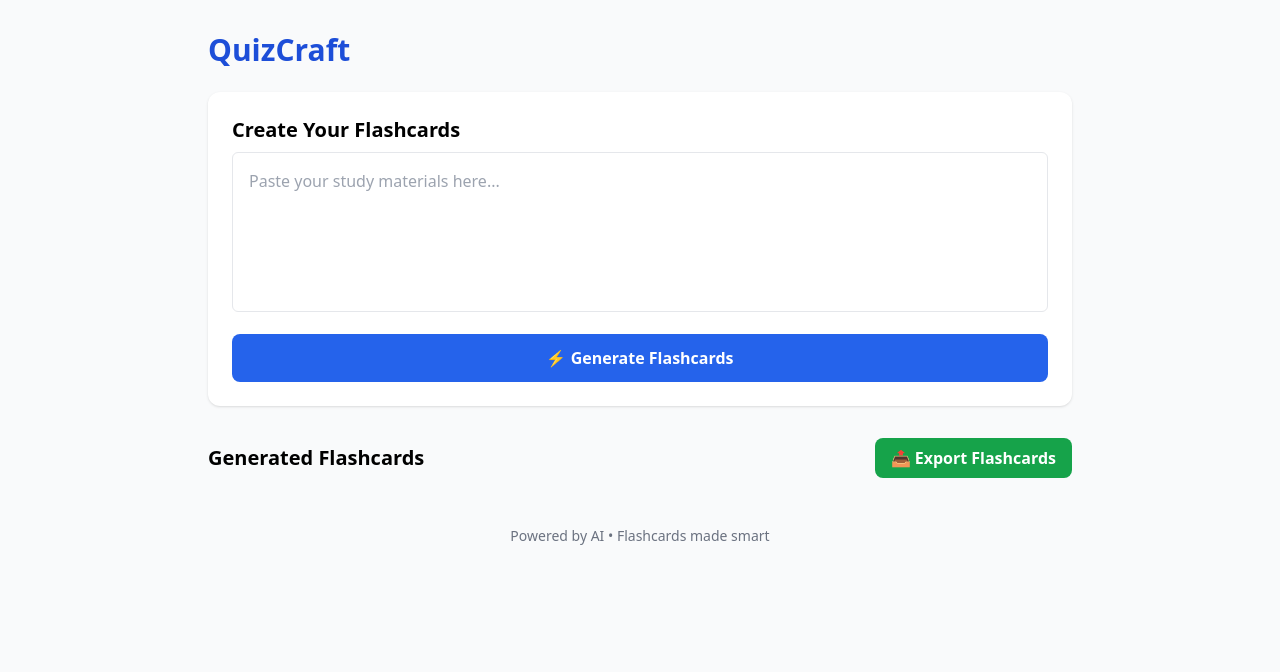
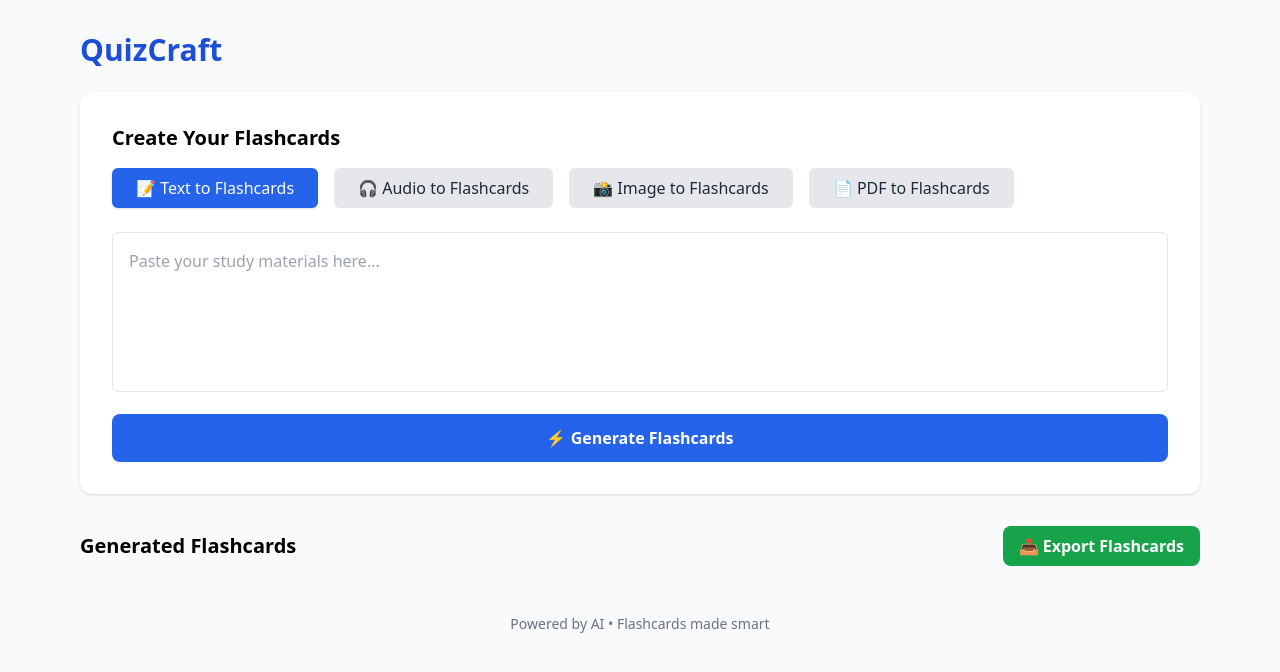
Before and after one commit to HarshDhebe4277/Code-Kalaakar, a Flask app: page / in a window 1280 px wide. Shown: the top 672 px of the page. Run offline with Flask 3, Linux system fonts and the light colour scheme; some libraries are stand-ins or nearby versions.

Commit message:
Update backend logic with more functionalities in app.py, enhance frontend in script.js and index.html

```diff
--- a/app.py
+++ b/app.py
@@ -1,11 +1,17 @@
 from flask import Flask, request, render_template, jsonify
 import google.generativeai as genai
 import re
+from faster_whisper import WhisperModel
+import tempfile
+import os
 
+# === Setup ===
 app = Flask(__name__)
-genai.configure(api_key="")  # replace with your real API key
+genai.configure(api_key=os.getenv("GEMINI_API_KEY"))
 
 flashcard_cache = {}
+
+# === Routes ===
 
 @app.route('/')
 def index():
@@ -49,7 +55,27 @@ def generate_flashcards():
         return jsonify({'status': 'success', 'flashcards': flashcards})
 
     except Exception as e:
-        return jsonify({'status': 'error', 'message': 'Something went wrong.', 'flashcards': []}), 500
+        return jsonify({'status': 'error', 'message': f'Something went wrong: {e}', 'flashcards': []}), 500
 
+@app.route('/transcribe_audio', methods=['POST'])
+def transcribe_audio():
+    if 'audio' not in request.files:
+        return jsonify({'status': 'error', 'message': 'No audio uploaded'}), 400
+
+    audio_file = request.files['audio']
+    with tempfile.NamedTemporaryFile(delete=False, suffix=".wav") as tmp:
+        audio_file.save(tmp.name)
+        whisper_model = WhisperModel("base", compute_type="int8")
+        segments, _ = whisper_model.transcribe(tmp.name)
+        transcript = ' '.join([seg.text for seg in segments])
+
+    if not transcript.strip():
+        return jsonify({'status': 'error', 'message': 'Could not transcribe audio'}), 400
+
+    return jsonify({'status': 'success', 'transcript': transcript})
+
+# No backend OCR here because we're using Tesseract.js on frontend.
+
+# === Run Server ===
 if __name__ == '__main__':
     app.run(debug=True)
--- a/static/script.js
+++ b/static/script.js
@@ -33,13 +33,26 @@ async function generateFlashcards() {
 
       result.flashcards.forEach(flashcard => {
         const card = document.createElement('div');
-        card.className = "bg-gradient-to-br from-blue-100 to-purple-100 p-4 rounded-lg shadow hover:shadow-md transition";
+        card.className = "flashcard relative bg-gradient-to-br from-blue-100 to-purple-100 p-4 rounded-lg shadow hover:shadow-md transition";
 
         card.innerHTML = `
+          <div class="absolute top-2 right-2 flex gap-2">
+            <button onclick="enableEditing(this)" class="edit-btn text-blue-600 text-sm hover:opacity-70" title="Edit">📝</button>
+            <button onclick="saveFlashcardEdit(this)" class="save-btn text-green-600 text-sm hover:opacity-70 hidden" title="Save">💾</button>
+            <button onclick="deleteFlashcard(this)" class="text-red-600 text-sm hover:opacity-70" title="Delete">🗑️</button>
+          </div>
+
           <h3 class="font-bold text-gray-700 mb-2">Question ${flashcard.id}</h3>
-          <p class="text-lg font-semibold text-gray-800">${flashcard.question}</p>
-          <button onclick="toggleAnswer(this)" class="mt-4 text-sm text-blue-600">👁 Show Answer</button>
-          <p class="hidden text-gray-700 mt-2">${flashcard.answer}</p>
+          <div contenteditable="false" class="question text-lg font-semibold text-gray-800 border border-transparent rounded p-1 mb-2">
+            ${flashcard.question}
+          </div>
+
+          <button onclick="toggleAnswer(this)" class="mt-2 text-sm text-blue-600">👁 Show Answer</button>
+          <div class="hidden mt-2">
+            <div contenteditable="false" class="answer text-gray-700 border border-transparent rounded p-1">
+              ${flashcard.answer}
+            </div>
+          </div>
         `;
 
         container.appendChild(card);
@@ -65,11 +78,53 @@ function toggleExportMenu() {
   menu.classList.toggle('hidden');
 }
 
+function enableEditing(btn) {
+  const card = btn.closest('.flashcard');
+  const question = card.querySelector('.question');
+  const answer = card.querySelector('.answer');
+  const editBtn = card.querySelector('.edit-btn');
+  const saveBtn = card.querySelector('.save-btn');
+
+  if (question && answer) {
+    question.setAttribute('contenteditable', 'true');
+    answer.setAttribute('contenteditable', 'true');
+    question.classList.add('border-blue-400', 'outline-none');
+    answer.classList.add('border-blue-400', 'outline-none');
+    editBtn.classList.add('hidden');
+    saveBtn.classList.remove('hidden');
+    question.focus();
+  }
+}
+
+function saveFlashcardEdit(btn) {
+  const card = btn.closest('.flashcard');
+  const question = card.querySelector('.question');
+  const answer = card.querySelector('.answer');
+  const editBtn = card.querySelector('.edit-btn');
+  const saveBtn = card.querySelector('.save-btn');
+
+  if (question && answer) {
+    question.setAttribute('contenteditable', 'false');
+    answer.setAttribute('contenteditable', 'false');
+    question.innerHTML = question.innerText.trim();
+    answer.innerHTML = answer.innerText.trim();
+    question.classList.remove('border-blue-400');
+    answer.classList.remove('border-blue-400');
+    saveBtn.classList.add('hidden');
+    editBtn.classList.remove('hidden');
+    alert('✅ Flashcard saved!');
+  }
+}
+
+function deleteFlashcard(btn) {
+  const card = btn.closest('.flashcard');
+  if (card) card.remove();
+}
+
 async function exportFlashcardsToPDF() {
   const { jsPDF } = window.jspdf;
   const doc = new jsPDF();
-
-  const flashcards = Array.from(document.querySelectorAll("#flashcards > div"));
+  const flashcards = Array.from(document.querySelectorAll("#flashcards .flashcard"));
   const userText = document.getElementById("inputText").value.trim();
 
   if (flashcards.length === 0 || !userText) {
@@ -77,13 +132,11 @@ async function exportFlashcardsToPDF() {
     return;
   }
 
-  // Title
   doc.setFontSize(16);
   doc.setTextColor(30, 64, 175);
   doc.setFont("helvetica", "bold");
   doc.text("QuizCraft Flashcard Summary", 105, 15, { align: "center" });
 
-  // User Query
   doc.setFontSize(12);
   doc.setTextColor(50);
   doc.setFont("helvetica", "bold");
@@ -94,11 +147,9 @@ async function exportFlashcardsToPDF() {
   doc.text(lines, 14, 37);
 
   const yAfterQuery = 37 + lines.length * 6;
-
-  // Flashcards
   const tableData = flashcards.map((card, index) => {
-    const question = card.querySelectorAll("p")[0]?.innerText || "";
-    const answer = card.querySelectorAll("p")[1]?.innerText || "";
+    const question = card.querySelector(".question")?.innerText.trim() || "";
+    const answer = card.querySelector(".answer")?.innerText.trim() || "";
     return [`Q${index + 1}: ${question}`, `A${index + 1}: ${answer}`];
   });
 
@@ -106,20 +157,9 @@ async function exportFlashcardsToPDF() {
     startY: yAfterQuery + 10,
     head: [['Question', 'Answer']],
     body: tableData,
-    styles: {
-      fontSize: 11,
-      cellPadding: 4,
-      overflow: 'linebreak',
-    },
-    headStyles: {
-      fillColor: [30, 64, 175],
-      textColor: 255,
-      halign: "center"
-    },
-    columnStyles: {
-      0: { cellWidth: 85 },
-      1: { cellWidth: 85 }
-    },
+    styles: { fontSize: 11, cellPadding: 4, overflow: 'linebreak' },
+    headStyles: { fillColor: [30, 64, 175], textColor: 255, halign: "center" },
+    columnStyles: { 0: { cellWidth: 85 }, 1: { cellWidth: 85 } },
     theme: 'striped',
     margin: { top: 10, left: 14, right: 14 },
     didDrawPage: function (data) {
@@ -134,7 +174,7 @@ async function exportFlashcardsToPDF() {
 }
 
 function exportFlashcardsToCSV() {
-  const flashcards = Array.from(document.querySelectorAll("#flashcards > div"));
+  const flashcards = Array.from(document.querySelectorAll("#flashcards .flashcard"));
   const userText = document.getElementById("inputText").value.trim();
 
   if (flashcards.length === 0 || !userText) {
@@ -146,8 +186,8 @@ function exportFlashcardsToCSV() {
   csv += "Question,Answer\n";
 
   flashcards.forEach((card, index) => {
-    const question = card.querySelectorAll("p")[0]?.innerText || "";
-    const answer = card.querySelectorAll("p")[1]?.innerText || "";
+    const question = card.querySelector(".question")?.innerText.trim() || "";
+    const answer = card.querySelector(".answer")?.innerText.trim() || "";
     csv += `"${question.replace(/"/g, '""')}","${answer.replace(/"/g, '""')}"\n`;
   });
 
@@ -160,3 +200,146 @@ function exportFlashcardsToCSV() {
   link.click();
   document.body.removeChild(link);
 }
+
+async function uploadAudio() {
+  const fileInput = document.getElementById('audioFile');
+  const uploadStatus = document.getElementById('uploadStatus');
+  const container = document.getElementById('flashcards');
+  container.innerHTML = ''; // Clear old cards
+
+  if (!fileInput.files.length) {
+    alert('Please select an audio file.');
+    return;
+  }
+
+  uploadStatus.textContent = '⏳ Uploading and transcribing audio...';
+  uploadStatus.className = 'text-sm text-gray-600 animate-pulse';
+
+  const formData = new FormData();
+  formData.append('audio', fileInput.files[0]);
+
+  try {
+    const res = await fetch('/transcribe_audio', {
+      method: 'POST',
+      body: formData
+    });
+
+    const result = await res.json();
+
+    if (result.status === 'success') {
+      uploadStatus.textContent = '✅ Transcription successful! Generating flashcards...';
+      document.getElementById('inputText').value = result.transcript;
+      await generateFlashcards();
+      uploadStatus.textContent = '';
+    } else {
+      uploadStatus.textContent = '❌ ' + result.message;
+      uploadStatus.className = 'text-sm text-red-600';
+    }
+  } catch (err) {
+    uploadStatus.textContent = '❌ Upload failed. Try again.';
+    uploadStatus.className = 'text-sm text-red-600';
+  }
+}
+
+// New: Image OCR and flashcard generation using Tesseract.js on client-side
+async function uploadImage() {
+  const fileInput = document.getElementById('imageFile');
+  const imageStatus = document.getElementById('imageStatus');
+  const container = document.getElementById('flashcards');
+  container.innerHTML = ''; // Clear previous flashcards
+
+  if (!fileInput.files.length) {
+    alert('Please select an image file.');
+    return;
+  }
+
+  const file = fileInput.files[0];
+  imageStatus.textContent = '🔍 Scanning image for text...';
+  imageStatus.className = 'text-sm text-gray-600 animate-pulse';
+
+  try {
+    // Use Tesseract.js to extract text
+    const { data: { text } } = await Tesseract.recognize(
+      file,
+      'eng',
+      { logger: m => {
+          // Optional: you can update a progress bar here with m.progress
+          // console.log(m);
+        }
+      }
+    );
+
+    if (!text.trim()) {
+      imageStatus.textContent = '❌ No text found in the image.';
+      imageStatus.className = 'text-sm text-red-600';
+      return;
+    }
+
+    imageStatus.textContent = '✅ Text extracted! Generating flashcards...';
+    document.getElementById('inputText').value = text;
+    await generateFlashcards();
+    imageStatus.textContent = '';
+  } catch (error) {
+    imageStatus.textContent = '❌ Failed to scan image. Try another one.';
+    imageStatus.className = 'text-sm text-red-600';
+  }
+}
+
+
+// 👇 Add this at the bottom of your existing script.js
+
+async function uploadPDF() {
+  const fileInput = document.getElementById('pdfFile');
+  const pdfStatus = document.getElementById('pdfStatus');
+  const container = document.getElementById('flashcards');
+  container.innerHTML = '';
+
+  if (!fileInput.files.length) {
+    alert('Please select a PDF file.');
+    return;
+  }
+
+  const file = fileInput.files[0];
+
+  if (file.size > 5 * 1024 * 1024) { // 5MB limit
+    pdfStatus.textContent = '❌ File too large. Try a smaller chapter or section.';
+    pdfStatus.className = 'text-sm text-red-600';
+    return;
+  }
+
+  pdfStatus.textContent = '📄 Extracting text from PDF...';
+  pdfStatus.className = 'text-sm text-gray-600 animate-pulse';
+
+  try {
+    const fileReader = new FileReader();
+    fileReader.onload = async function() {
+      const typedArray = new Uint8Array(this.result);
+      const pdf = await pdfjsLib.getDocument({ data: typedArray }).promise;
+      let textContent = '';
+
+      for (let i = 1; i <= Math.min(pdf.numPages, 10); i++) {
+        const page = await pdf.getPage(i);
+        const text = await page.getTextContent();
+        const pageText = text.items.map(item => item.str).join(' ');
+        textContent += pageText + '\n';
+      }
+
+      if (!textContent.trim()) {
+        pdfStatus.textContent = '❌ No text extracted from PDF.';
+        pdfStatus.className = 'text-sm text-red-600';
+        return;
+      }
+
+      pdfStatus.textContent = '✅ PDF text extracted! Generating flashcards...';
+      document.getElementById('inputText').value = textContent;
+      await generateFlashcards();
+      pdfStatus.textContent = '';
+    };
+
+    fileReader.readAsArrayBuffer(file);
+  } catch (error) {
+    console.error(error);
+    pdfStatus.textContent = '❌ Failed to extract PDF. Please try again.';
+    pdfStatus.className = 'text-sm text-red-600';
+  }
+}
--- a/templates/index.html
+++ b/templates/index.html
@@ -1,57 +1,171 @@
 <!DOCTYPE html>
 <html lang="en">
 <head>
-  <meta charset="UTF-8">
+  <meta charset="UTF-8" />
   <title>QuizCraft - AI Flashcard Generator</title>
   <script src="https://cdn.tailwindcss.com"></script>
   <script src="https://cdnjs.cloudflare.com/ajax/libs/html2pdf.js/0.10.1/html2pdf.bundle.min.js"></script>
+  <script src="https://cdn.jsdelivr.net/npm/tesseract.js@4.0.2/dist/tesseract.min.js"></script>
+  <script src="https://cdnjs.cloudflare.com/ajax/libs/pdf.js/2.12.313/pdf.min.js"></script>
 </head>
 <body class="bg-gray-50 font-sans">
-  <div class="max-w-4xl mx-auto py-8 px-4">
+  <div class="max-w-6xl mx-auto py-8 px-4">
+    <!-- Header -->
     <header class="flex justify-between items-center mb-6">
       <h1 class="text-3xl font-bold text-blue-700">QuizCraft</h1>
     </header>
 
-    <section class="bg-white p-6 rounded-xl shadow">
-      <h2 class="text-xl font-semibold mb-2">Create Your Flashcards</h2>
-      <textarea id="inputText" class="w-full p-4 border rounded-md h-40 mb-4 resize-none" placeholder="Paste your study materials here..."></textarea>
-      <button onclick="generateFlashcards()" class="w-full bg-blue-600 hover:bg-blue-700 text-white py-3 rounded-lg font-semibold">
-        ⚡ Generate Flashcards
-      </button>
+    <!-- Flashcard Input Section -->
+    <section class="bg-white p-8 rounded-xl shadow">
+      <h2 class="text-xl font-semibold mb-4">Create Your Flashcards</h2>
+
+      <!-- Mode Switcher (One line) -->
+      <div class="flex flex-wrap gap-4 mb-6">
+        <button id="textModeBtn" onclick="switchMode('text')"
+          class="bg-blue-600 text-white px-6 py-2 rounded-md font-medium shadow hover:bg-blue-700">
+          📝 Text to Flashcards
+        </button>
+        <button id="audioModeBtn" onclick="switchMode('audio')"
+          class="bg-gray-200 text-gray-800 px-6 py-2 rounded-md font-medium hover:bg-gray-300">
+          🎧 Audio to Flashcards
+        </button>
+        <button id="imageModeBtn" onclick="switchMode('image')"
+          class="bg-gray-200 text-gray-800 px-6 py-2 rounded-md font-medium hover:bg-gray-300">
+          📸 Image to Flashcards
+        </button>
+        <button id="pdfModeBtn" onclick="switchMode('pdf')"
+          class="bg-gray-200 text-gray-800 px-6 py-2 rounded-md font-medium hover:bg-gray-300">
+          📄 PDF to Flashcards
+        </button>
+      </div>
+
+      <!-- Text Mode Input -->
+      <div id="textModeSection">
+        <textarea
+          id="inputText"
+          class="w-full p-4 border rounded-md h-40 mb-4 resize-none"
+          placeholder="Paste your study materials here..."
+        ></textarea>
+        <button
+          onclick="generateFlashcards()"
+          class="w-full bg-blue-600 hover:bg-blue-700 text-white py-3 rounded-lg font-semibold"
+        >
+          ⚡ Generate Flashcards
+        </button>
+      </div>
+
+      <!-- Audio Mode Input -->
+      <div id="audioModeSection" class="hidden">
+        <label class="block font-medium mb-1">Upload Audio File (.wav/.mp3)</label>
+        <input
+          type="file"
+          id="audioFile"
+          accept="audio/*"
+          class="mb-2 block w-full text-sm text-gray-700 border border-gray-300 rounded-md shadow-sm p-2"
+        />
+        <button
+          onclick="uploadAudio()"
+          class="bg-indigo-600 hover:bg-indigo-700 text-white py-2 px-4 rounded-lg"
+        >
+          ⬆️ Upload and Generate Flashcards
+        </button>
+        <p id="uploadStatus" class="text-sm text-gray-600 mt-2"></p>
+      </div>
+
+      <!-- Image Mode Input -->
+      <div id="imageModeSection" class="hidden">
+        <label class="block font-medium mb-1">Upload Image File (JPG, PNG)</label>
+        <input
+          type="file"
+          id="imageFile"
+          accept="image/*"
+          class="mb-2 block w-full text-sm text-gray-700 border border-gray-300 rounded-md shadow-sm p-2"
+        />
+        <button
+          onclick="uploadImage()"
+          class="bg-pink-600 hover:bg-pink-700 text-white py-2 px-4 rounded-lg"
+        >
+          📸 Scan and Generate Flashcards
+        </button>
+        <p id="imageStatus" class="text-sm text-gray-600 mt-2"></p>
+      </div>
+
+      <!-- PDF Mode Input -->
+      <div id="pdfModeSection" class="hidden">
+        <label class="block font-medium mb-1">Upload PDF File</label>
+        <p class="text-sm text-red-600 mb-2">
+          ⚠️ Please upload a small PDF (like one chapter). Avoid full books.
+        </p>
+        <input
+          type="file"
+          id="pdfFile"
+          accept="application/pdf"
+          class="mb-2 block w-full text-sm text-gray-700 border border-gray-300 rounded-md shadow-sm p-2"
+        />
+        <button
+          onclick="uploadPDF()"
+          class="bg-yellow-600 hover:bg-yellow-700 text-white py-2 px-4 rounded-lg"
+        >
+          📄 Extract and Generate Flashcards
+        </button>
+        <p id="pdfStatus" class="text-sm text-gray-600 mt-2"></p>
+      </div>
     </section>
 
+    <!-- Flashcard Display & Export -->
     <section class="mt-8">
       <div class="flex justify-between items-center mb-4">
         <h2 class="text-xl font-semibold">Generated Flashcards</h2>
-
-        <!-- Export Button + Dropdown -->
         <div class="relative inline-block text-left">
-          <button onclick="toggleExportMenu()" class="bg-green-600 hover:bg-green-700 text-white py-2 px-4 rounded-lg font-semibold">
+          <button onclick="toggleExportMenu()"
+            class="bg-green-600 hover:bg-green-700 text-white py-2 px-4 rounded-lg font-semibold">
             📤 Export Flashcards
           </button>
-          <div id="exportMenu" class="hidden absolute z-10 right-0 mt-2 w-48 bg-white shadow-lg rounded-lg border border-gray-200">
-            <button onclick="exportFlashcardsToPDF(); toggleExportMenu()" class="block w-full text-left px-4 py-2 hover:bg-gray-100">
+          <div id="exportMenu"
+            class="hidden absolute z-10 right-0 mt-2 w-48 bg-white shadow-lg rounded-lg border border-gray-200">
+            <button onclick="exportFlashcardsToPDF(); toggleExportMenu()"
+              class="block w-full text-left px-4 py-2 hover:bg-gray-100">
               📄 Export as PDF
             </button>
-            <button onclick="exportFlashcardsToCSV(); toggleExportMenu()" class="block w-full text-left px-4 py-2 hover:bg-gray-100">
+            <button onclick="exportFlashcardsToCSV(); toggleExportMenu()"
+              class="block w-full text-left px-4 py-2 hover:bg-gray-100">
               📊 Export as CSV
             </button>
           </div>
         </div>
       </div>
-
       <div id="flashcards" class="grid grid-cols-1 sm:grid-cols-2 md:grid-cols-3 gap-4"></div>
     </section>
 
+    <!-- Footer -->
     <footer class="text-center mt-8 text-sm text-gray-500">
       Powered by AI • Flashcards made smart
     </footer>
   </div>
 
+  <!-- Scripts -->
   <script src="{{ url_for('static', filename='script.js') }}"></script>
-
-  <!-- jsPDF + AutoTable -->
   <script src="https://cdnjs.cloudflare.com/ajax/libs/jspdf/2.5.1/jspdf.umd.min.js"></script>
   <script src="https://cdnjs.cloudflare.com/ajax/libs/jspdf-autotable/3.5.28/jspdf.plugin.autotable.min.js"></script>
+
+  <!-- Mode Switch Script -->
+  <script>
+    function switchMode(mode) {
+      const modes = ['text', 'audio', 'image', 'pdf'];
+      modes.forEach(m => {
+        const btn = document.getElementById(`${m}ModeBtn`);
+        const section = document.getElementById(`${m}ModeSection`);
+        if (m === mode) {
+          btn.classList.replace('bg-gray-200', 'bg-blue-600');
+          btn.classList.replace('text-gray-800', 'text-white');
+          section.classList.remove('hidden');
+        } else {
+          btn.classList.replace('bg-blue-600', 'bg-gray-200');
+          btn.classList.replace('text-white', 'text-gray-800');
+          section.classList.add('hidden');
+        }
+      });
+    }
+  </script>
 </body>
 </html>
```
